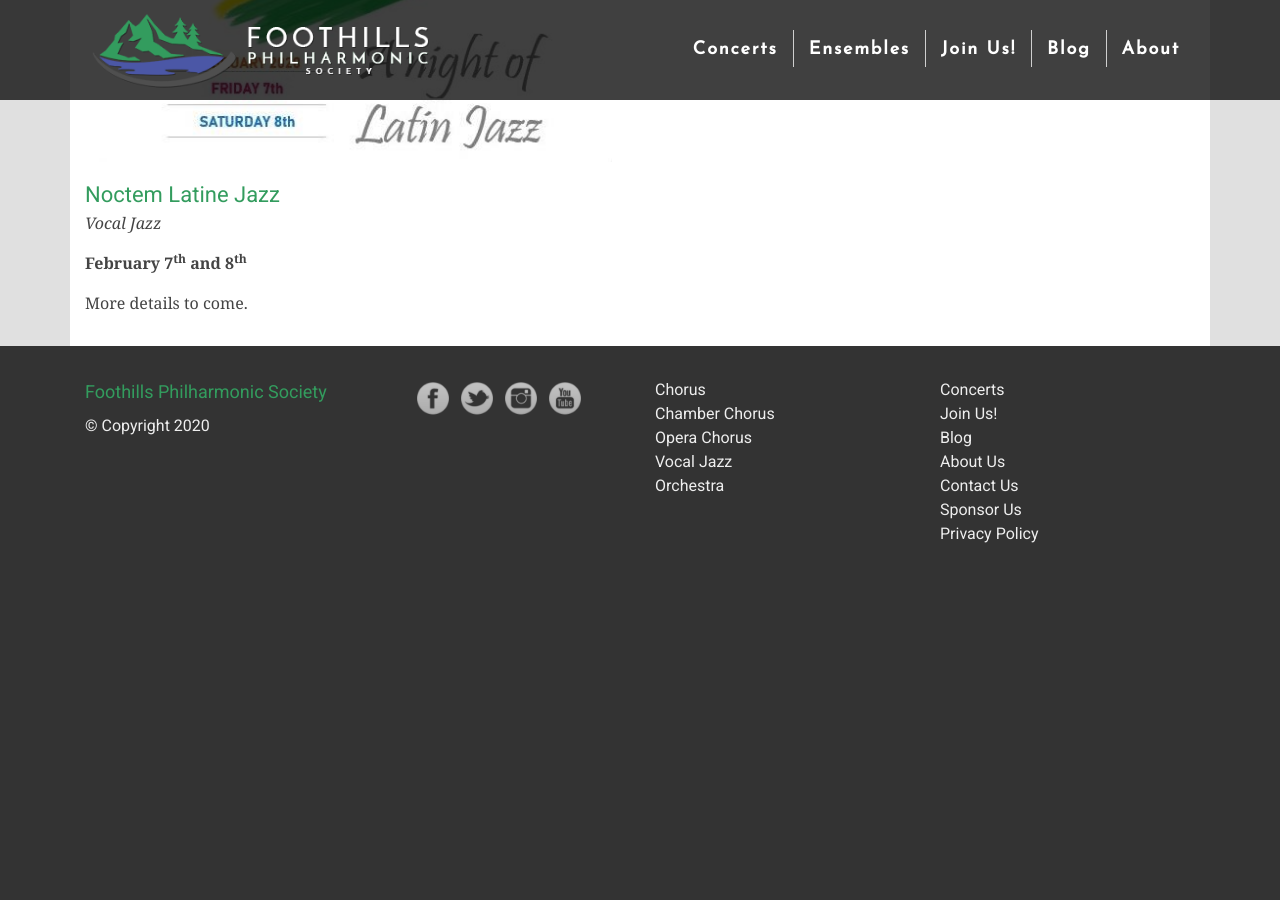
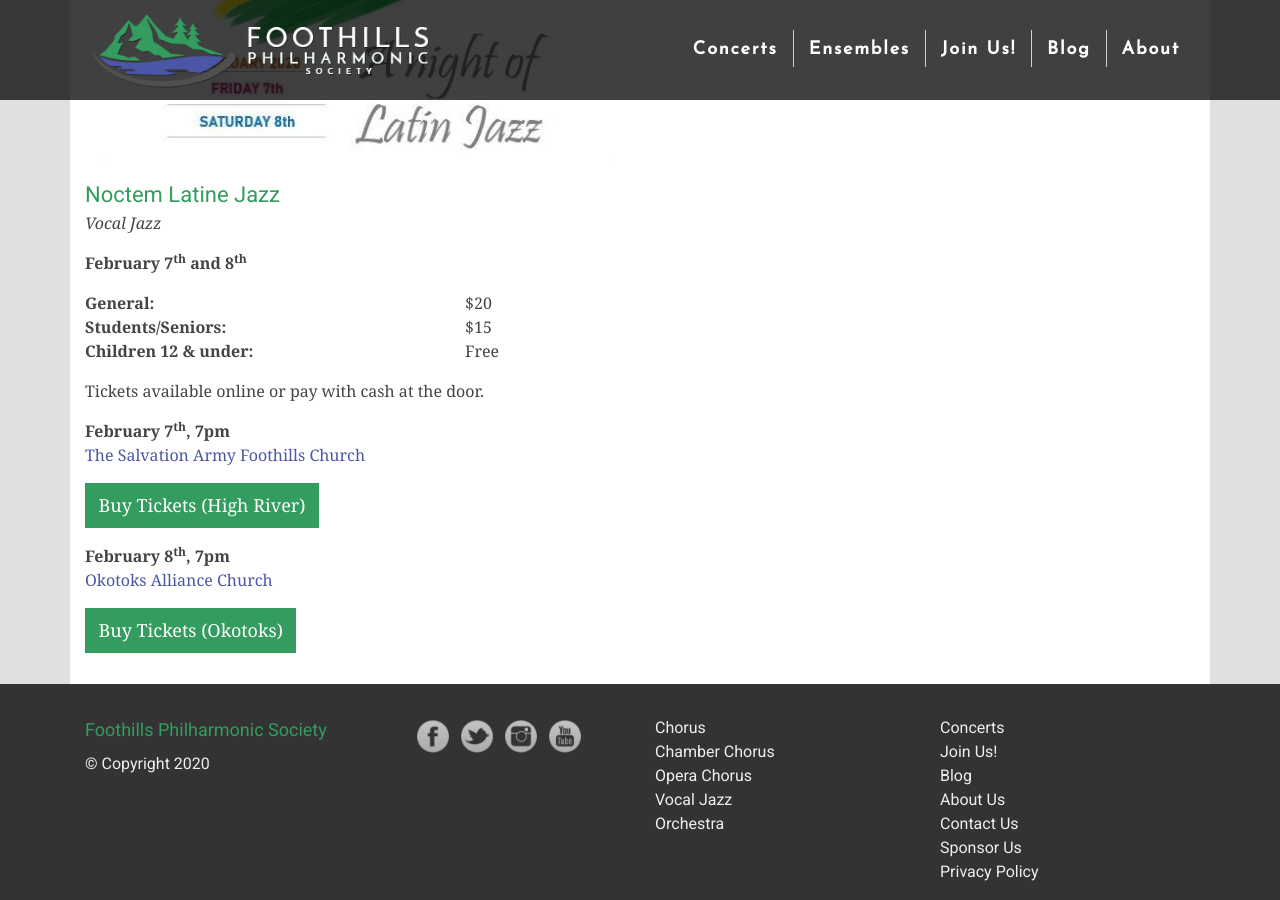
Before and after one commit to percyhanna/fps, a Jekyll site: the page built from concerts/index.html, in a window 1280 px wide and 900 px high, scrolled down 527 px. Built offline with Jekyll 4.4.1, drawn with Linux system fonts in a browser that asks for light colours; nearby versions of some CDN libraries; Markdown is read by kramdown in place of the engine named in the settings; before the commit the page ends 1089 px from its top, so only the background shows below that.

Commit message:
Update index.html

```diff
--- a/concerts/index.html
+++ b/concerts/index.html
@@ -29,8 +29,46 @@
       <strong>February 7<sup>th</sup> and 8<sup>th</sup></strong>
     </p>
 
+    <div class="row">
+      <div class="col-8">
+        <p>
+          <strong>General:</strong>
+          <br><strong>Students/Seniors:</strong>
+          <br><strong>Children 12 &amp; under:</strong>
+        </p>
+      </div>
+
+      <div class="col-4">
+        <p>
+          $20
+          <br>$15
+          <br>Free
+        </p>
+      </div>
+    </div>
+
+    <p>Tickets available online or pay with cash at the door.</p>
+
     <p>
-      More details to come.
+      <strong>February 7<sup>th</sup>, 7pm</strong>
+      <br><a href="https://www.google.com/maps/place/The+Salvation+Army+Foothills+Church/@50.5809006,-113.8672684,15z/data=!4m2!3m1!1s0x0:0xd1fc044ed991399e?sa=X&ved=2ahUKEwjOsvmMl4LnAhWSqp4KHWtdB6MQ_BIwCnoECAwQCg" target="_blank">The Salvation Army Foothills Church</a>
+    </p>
+
+    <p>
+      <a class="link-button" href="https://www.brownpapertickets.com/event/4495818" target="_blank">
+        Buy Tickets (High River)
+      </a>
+    </p>
+
+    <p>
+      <strong>February 8<sup>th</sup>, 7pm</strong>
+      <br><a href="https://www.google.ca/maps/place/Okotoks+Alliance+Church/@50.7508584,-113.9767135,15z/data=!4m5!3m4!1s0x0:0x879787dbcf97e8d!8m2!3d50.7508584!4d-113.9767135" target="_blank">Okotoks Alliance Church</a>
+    </p>
+
+    <p>
+      <a class="link-button" href="https://www.brownpapertickets.com/event/4495831" target="_blank">
+        Buy Tickets (Okotoks)
+      </a>
     </p>
   </div>
 
```
